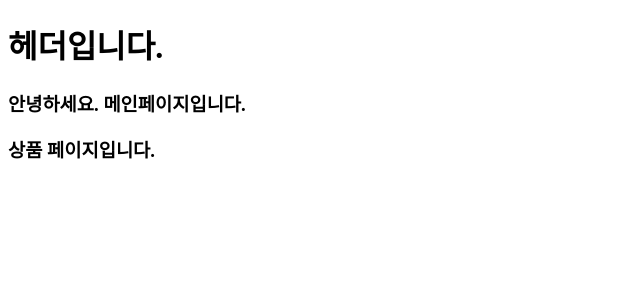
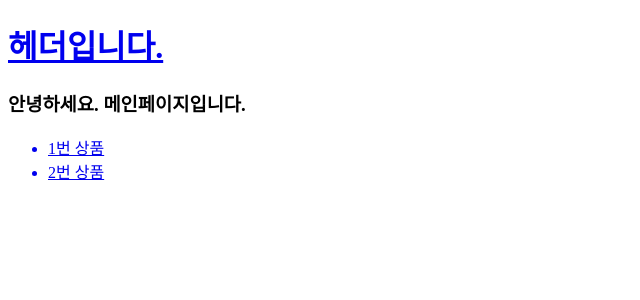
Before and after one commit to ddo0ii/codingstar, a React (Create React App) app: page / in a window 1280 px wide. Shown: the top 300 px of the page, without its empty margins (0-640 px from the left). Built offline with nearby package versions, Linux system fonts and the light colour scheme.

Commit message:
사전에 정의하지 않은 경로로 접근하는 경우 NotFound 페이지로 이동 처리

```diff
--- a/src/App.js
+++ b/src/App.js
@@ -2,14 +2,21 @@ import React from "react";
 import { BrowserRouter, Routes, Route } from "react-router-dom";
 import Header from "./component/Header";
 import Main from "./component/Main";
+import NotFound from "./component/NotFound";
 import Product from "./component/Product";
 
 const App = () => {
   return (
     <div className="App">
-      <Header />
-      <Main />
-      <Product />
+      <BrowserRouter>
+        <Header />
+        <Routes>
+          <Route path="/" element={<Main />}></Route>
+          <Route path="/product/*" element={<Product />}></Route>
+          {/* 상단에 위치하는 라우트들의 규칙을 모두 확인, 일치하는 라우트가 없는경우 처리 */}
+          <Route path="*" element={<NotFound />}></Route>
+        </Routes>
+      </BrowserRouter>
     </div>
   );
 };
--- a/src/component/Header.js
+++ b/src/component/Header.js
@@ -1,9 +1,12 @@
 import React from "react";
+import { Link } from "react-router-dom";
 
 function Header(props) {
   return (
     <>
-      <h1>헤더입니다.</h1>
+      <Link to="/">
+        <h1>헤더입니다.</h1>
+      </Link>
     </>
   );
 }
--- a/src/component/Main.js
+++ b/src/component/Main.js
@@ -1,9 +1,18 @@
 import React from "react";
+import { Link } from "react-router-dom";
 
 const Main = (props) => {
   return (
     <>
       <h3>안녕하세요. 메인페이지입니다.</h3>
+      <ul>
+        <Link to="/product/1">
+          <li>1번 상품</li>
+        </Link>
+        <Link to="/product/2">
+          <li>2번 상품</li>
+        </Link>
+      </ul>
     </>
   );
 };
--- /dev/null
+++ b/src/component/NotFound.js
@@ -0,0 +1,7 @@
+import React from "react";
+
+const NotFound = () => {
+  return <div>404 Error</div>;
+};
+
+export default NotFound;
```
